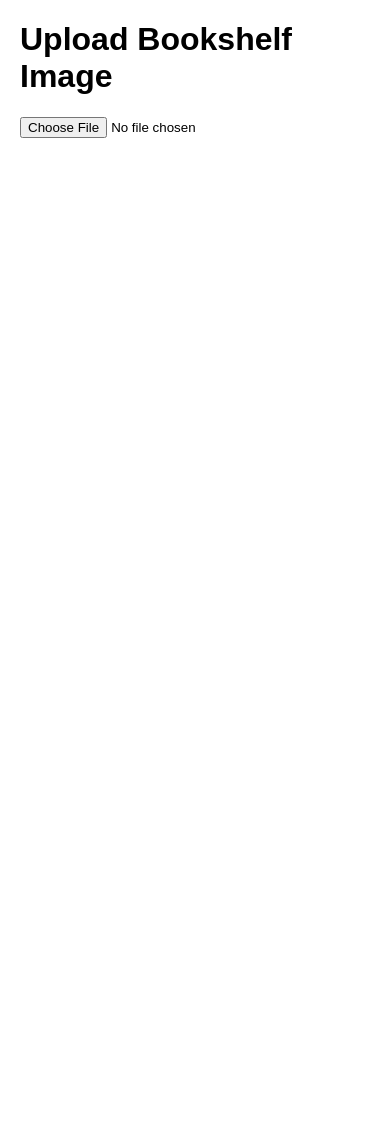
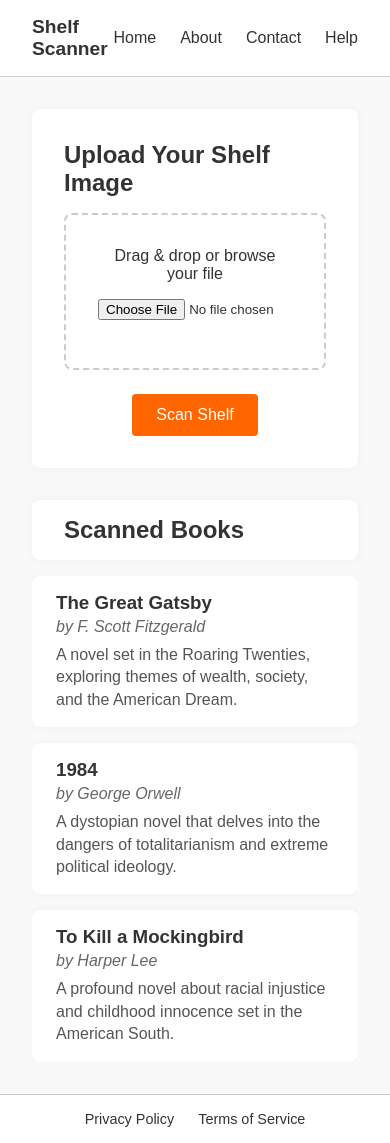
Before and after one commit to lihsur/bookscannerhtmltest, a plain HTML site: page index.html in a window 390 px wide. Before the commit the page ends 844 px from the top, so only its background shows below. Drawn offline with Linux system fonts and the light colour scheme.

Commit message:
Update index.html

```diff
--- a/index.html
+++ b/index.html
@@ -2,129 +2,243 @@
 <html lang="en">
 <head>
   <meta charset="UTF-8" />
-  <meta name="viewport" content="width=device-width, initial-scale=1.0" />
-  <title>Bookshelf OCR & Google Books Search</title>
+  <meta name="viewport" content="width=device-width, initial-scale=1.0"/>
+  <title>Shelf Scanner</title>
+  <!-- You can include your Tesseract.js or other scripts here if needed -->
   <style>
-    body { font-family: Arial, sans-serif; margin: 20px; }
-    img { max-width: 400px; display: block; margin-bottom: 10px; }
-    .section { margin-bottom: 30px; }
+    /* Global Reset */
+    * {
+      margin: 0;
+      padding: 0;
+      box-sizing: border-box;
+    }
+
+    body {
+      font-family: Arial, sans-serif;
+      background-color: #f9f9f9;
+      color: #333;
+      display: flex;
+      flex-direction: column;
+      min-height: 100vh;
+    }
+
+    /* Navigation Bar */
+    nav {
+      background-color: #fff;
+      border-bottom: 1px solid #ccc;
+      padding: 1rem 2rem;
+      display: flex;
+      align-items: center;
+      justify-content: space-between;
+    }
+    nav .logo {
+      font-weight: bold;
+      font-size: 1.2rem;
+      color: #333;
+    }
+    nav ul {
+      list-style: none;
+      display: flex;
+      gap: 1.5rem;
+    }
+    nav ul li a {
+      text-decoration: none;
+      color: #333;
+      font-weight: 500;
+    }
+    nav ul li a:hover {
+      color: #007bff;
+    }
+
+    /* Main Container */
+    .container {
+      display: flex;
+      flex: 1;
+      padding: 2rem;
+      gap: 2rem;
+    }
+
+    /* Left Column: Upload & Button */
+    .left-column {
+      flex: 1;
+      background-color: #fff;
+      border-radius: 8px;
+      padding: 2rem;
+      display: flex;
+      flex-direction: column;
+      align-items: center;
+      justify-content: center;
+      box-shadow: 0 0 10px rgba(0,0,0,0.05);
+    }
+    .left-column h2 {
+      margin-bottom: 1rem;
+    }
+    .upload-box {
+      width: 100%;
+      border: 2px dashed #ccc;
+      border-radius: 8px;
+      padding: 2rem;
+      text-align: center;
+      margin-bottom: 1.5rem;
+    }
+    .upload-box input[type="file"] {
+      display: block;
+      margin: 1rem auto;
+    }
+    .scan-button {
+      background-color: #ff6600;
+      color: #fff;
+      border: none;
+      padding: 0.75rem 1.5rem;
+      font-size: 1rem;
+      border-radius: 4px;
+      cursor: pointer;
+      transition: background-color 0.2s;
+    }
+    .scan-button:hover {
+      background-color: #e55b00;
+    }
+
+    /* Right Column: Scanned Books */
+    .right-column {
+      flex: 1;
+      display: flex;
+      flex-direction: column;
+    }
+    .scanned-header {
+      background-color: #fff;
+      padding: 1rem 2rem;
+      border-radius: 8px;
+      margin-bottom: 1rem;
+      box-shadow: 0 0 10px rgba(0,0,0,0.05);
+    }
+    .scanned-header h2 {
+      margin: 0;
+    }
+    .books-list {
+      flex: 1;
+      overflow-y: auto;
+      display: flex;
+      flex-direction: column;
+      gap: 1rem;
+    }
+    .book-card {
+      background-color: #fff;
+      border-radius: 8px;
+      padding: 1rem 1.5rem;
+      box-shadow: 0 0 10px rgba(0,0,0,0.05);
+    }
+    .book-card h3 {
+      margin-bottom: 0.25rem;
+    }
+    .book-card .author {
+      color: #666;
+      font-style: italic;
+      margin-bottom: 0.5rem;
+    }
+    .book-card p {
+      line-height: 1.4;
+      color: #555;
+    }
+
+    /* Footer */
+    footer {
+      background-color: #fff;
+      border-top: 1px solid #ccc;
+      padding: 1rem 2rem;
+      display: flex;
+      justify-content: center;
+      gap: 1.5rem;
+    }
+    footer a {
+      text-decoration: none;
+      color: #333;
+      font-size: 0.9rem;
+    }
+    footer a:hover {
+      color: #007bff;
+    }
+
+    /* Responsive */
+    @media (max-width: 900px) {
+      .container {
+        flex-direction: column;
+      }
+    }
   </style>
 </head>
 <body>
-  <h1>Upload Bookshelf Image</h1>
-  <input type="file" id="imageUpload" accept="image/*" />
-  <div id="output" class="section"></div>
-  <div id="results" class="section"></div>
+  <!-- Navigation -->
+  <nav>
+    <div class="logo">Shelf Scanner</div>
+    <ul>
+      <li><a href="#">Home</a></li>
+      <li><a href="#">About</a></li>
+      <li><a href="#">Contact</a></li>
+      <li><a href="#">Help</a></li>
+    </ul>
+  </nav>
 
-  <!-- Include Tesseract.js from CDN -->
-  <script src="https://cdn.jsdelivr.net/npm/tesseract.js@2.1.4/dist/tesseract.min.js"></script>
+  <!-- Main Container -->
+  <div class="container">
+    <!-- Left Column -->
+    <div class="left-column">
+      <h2>Upload Your Shelf Image</h2>
+      <div class="upload-box">
+        <span>Drag & drop or browse your file</span>
+        <input type="file" id="shelfImage" accept="image/*" />
+      </div>
+      <button class="scan-button" id="scanButton">Scan Shelf</button>
+    </div>
+
+    <!-- Right Column -->
+    <div class="right-column">
+      <div class="scanned-header">
+        <h2>Scanned Books</h2>
+      </div>
+      <div class="books-list" id="booksList">
+        <!-- Example Book Cards (Static for now) -->
+        <div class="book-card">
+          <h3>The Great Gatsby</h3>
+          <div class="author">by F. Scott Fitzgerald</div>
+          <p>A novel set in the Roaring Twenties, exploring themes of wealth, society, and the American Dream.</p>
+        </div>
+        <div class="book-card">
+          <h3>1984</h3>
+          <div class="author">by George Orwell</div>
+          <p>A dystopian novel that delves into the dangers of totalitarianism and extreme political ideology.</p>
+        </div>
+        <div class="book-card">
+          <h3>To Kill a Mockingbird</h3>
+          <div class="author">by Harper Lee</div>
+          <p>A profound novel about racial injustice and childhood innocence set in the American South.</p>
+        </div>
+      </div>
+    </div>
+  </div>
+
+  <!-- Footer -->
+  <footer>
+    <a href="#">Privacy Policy</a>
+    <a href="#">Terms of Service</a>
+  </footer>
+
+  <!-- Optional: Add your Tesseract or OCR logic here -->
   <script>
-    // Utility function to filter potential book titles
-    function filterBookTitles(textLines) {
-      return textLines.filter(line => line.length > 3 && /[A-Za-z]/.test(line));
-    }
+    const scanButton = document.getElementById('scanButton');
+    const shelfImage = document.getElementById('shelfImage');
+    const booksList = document.getElementById('booksList');
 
-    // Resize image using a canvas to speed up OCR
-    function resizeImage(image, maxDimension = 800) {
-      const canvas = document.createElement('canvas');
-      let width = image.width;
-      let height = image.height;
+    // Placeholder click event for "Scan Shelf" button
+    scanButton.addEventListener('click', () => {
+      // In your real implementation, you would:
+      // 1. Read the uploaded file from shelfImage
+      // 2. Perform OCR using Tesseract.js or your chosen library
+      // 3. Parse the results
+      // 4. Fetch data from Google Books API
+      // 5. Dynamically update the "booksList" section
 
-      // Resize proportionally if either dimension is greater than maxDimension
-      if (width > height && width > maxDimension) {
-        height = Math.round(height * maxDimension / width);
-        width = maxDimension;
-      } else if (height >= width && height > maxDimension) {
-        width = Math.round(width * maxDimension / height);
-        height = maxDimension;
-      }
-      canvas.width = width;
-      canvas.height = height;
-      const ctx = canvas.getContext('2d');
-      ctx.drawImage(image, 0, 0, width, height);
-      return new Promise((resolve) => {
-        canvas.toBlob(blob => resolve(blob), 'image/jpeg');
-      });
-    }
-
-    document.getElementById('imageUpload').addEventListener('change', function(event) {
-      const file = event.target.files[0];
-      if (!file) return;
-
-      const outputDiv = document.getElementById('output');
-      const resultsDiv = document.getElementById('results');
-
-      // Reset previous output
-      outputDiv.innerHTML = "<p>Processing image, please wait...</p>";
-      resultsDiv.innerHTML = "";
-
-      // Display the uploaded image
-      const imgElement = document.createElement('img');
-      imgElement.src = URL.createObjectURL(file);
-      outputDiv.innerHTML = "";
-      outputDiv.appendChild(imgElement);
-
-      // Print the iteration message before proceeding
-      resultsDiv.innerHTML += "<p><strong>Iteration #2</strong></p>";
-
-      // Create an Image element to use for resizing
-      const imgForResize = new Image();
-      imgForResize.src = URL.createObjectURL(file);
-      imgForResize.onload = () => {
-        // Resize image to reduce OCR processing time
-        resizeImage(imgForResize, 800).then(resizedBlob => {
-          // Start OCR using Tesseract on the resized image blob
-          Tesseract.recognize(resizedBlob, 'eng', {
-            logger: m => console.log("Tesseract log:", m)
-          })
-          .then(({ data: { text } }) => {
-            console.log("OCR extracted text:", text);
-            if (!text.trim()) {
-              outputDiv.innerHTML += "<p>No text was detected in the image.</p>";
-              return;
-            }
-            // Display raw OCR text
-            outputDiv.innerHTML += "<h2>Extracted Text:</h2><pre>" + text + "</pre>";
-
-            // Split text into lines and filter for likely book titles
-            const lines = text.split('\n').map(line => line.trim()).filter(line => line !== "");
-            const bookTitles = filterBookTitles(lines);
-            if (bookTitles.length === 0) {
-              outputDiv.innerHTML += "<p>No potential book titles detected.</p>";
-              return;
-            }
-            outputDiv.innerHTML += "<h2>Detected Book Titles:</h2><ul>" +
-              bookTitles.map(title => `<li>${title}</li>`).join('') + "</ul>";
-
-            // Query the Google Books API for each title with iteration numbers for clarity
-            resultsDiv.innerHTML += "<h2>Google Books Links:</h2>";
-            bookTitles.forEach((title, index) => {
-              const iterationNumber = index + 1;
-              resultsDiv.innerHTML += `<p>Iteration #${iterationNumber}: Processing "${title}"...</p>`;
-              const query = encodeURIComponent(title);
-              const url = `https://www.googleapis.com/books/v1/volumes?q=${query}`;
-              fetch(url)
-                .then(response => response.json())
-                .then(data => {
-                  let linkHTML = "No results found";
-                  if (data.totalItems > 0 && data.items && data.items.length > 0) {
-                    const infoLink = data.items[0].volumeInfo.infoLink || "Link not available";
-                    linkHTML = `<a href="${infoLink}" target="_blank">${infoLink}</a>`;
-                  }
-                  resultsDiv.innerHTML += `<p><strong>Iteration #${iterationNumber} - ${title}</strong>: ${linkHTML}</p>`;
-                })
-                .catch(error => {
-                  console.error('Error querying Google Books API for title "' + title + '":', error);
-                  resultsDiv.innerHTML += `<p><strong>Iteration #${iterationNumber} - ${title}</strong>: Error querying API</p>`;
-                });
-            });
-          })
-          .catch(err => {
-            console.error("OCR Error:", err);
-            outputDiv.innerHTML += "<p>Error during OCR: " + err.message + "</p>";
-          });
-        });
-      };
+      alert('Scan Shelf clicked. Add your OCR + Google Books logic here!');
     });
   </script>
 </body>
```
